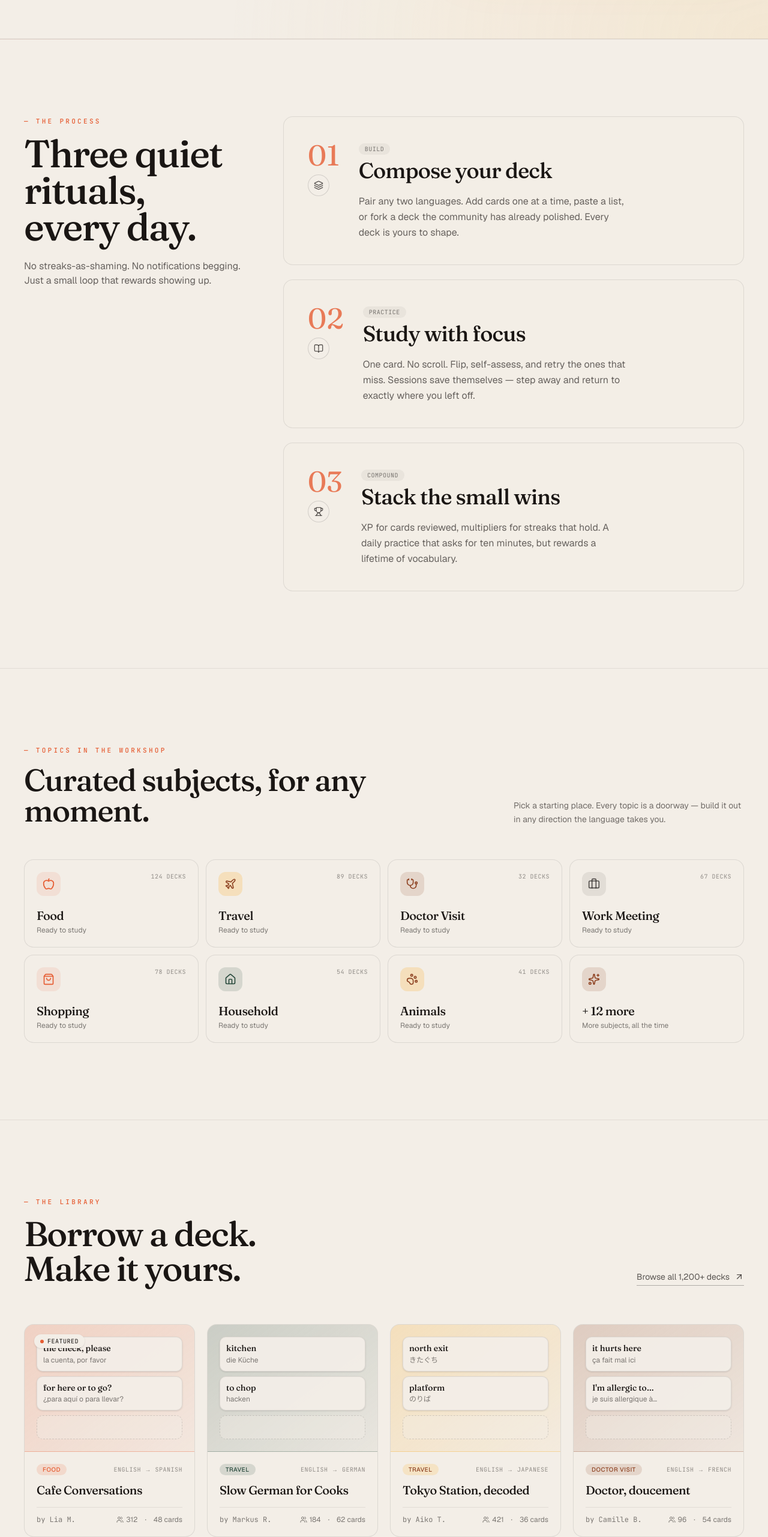
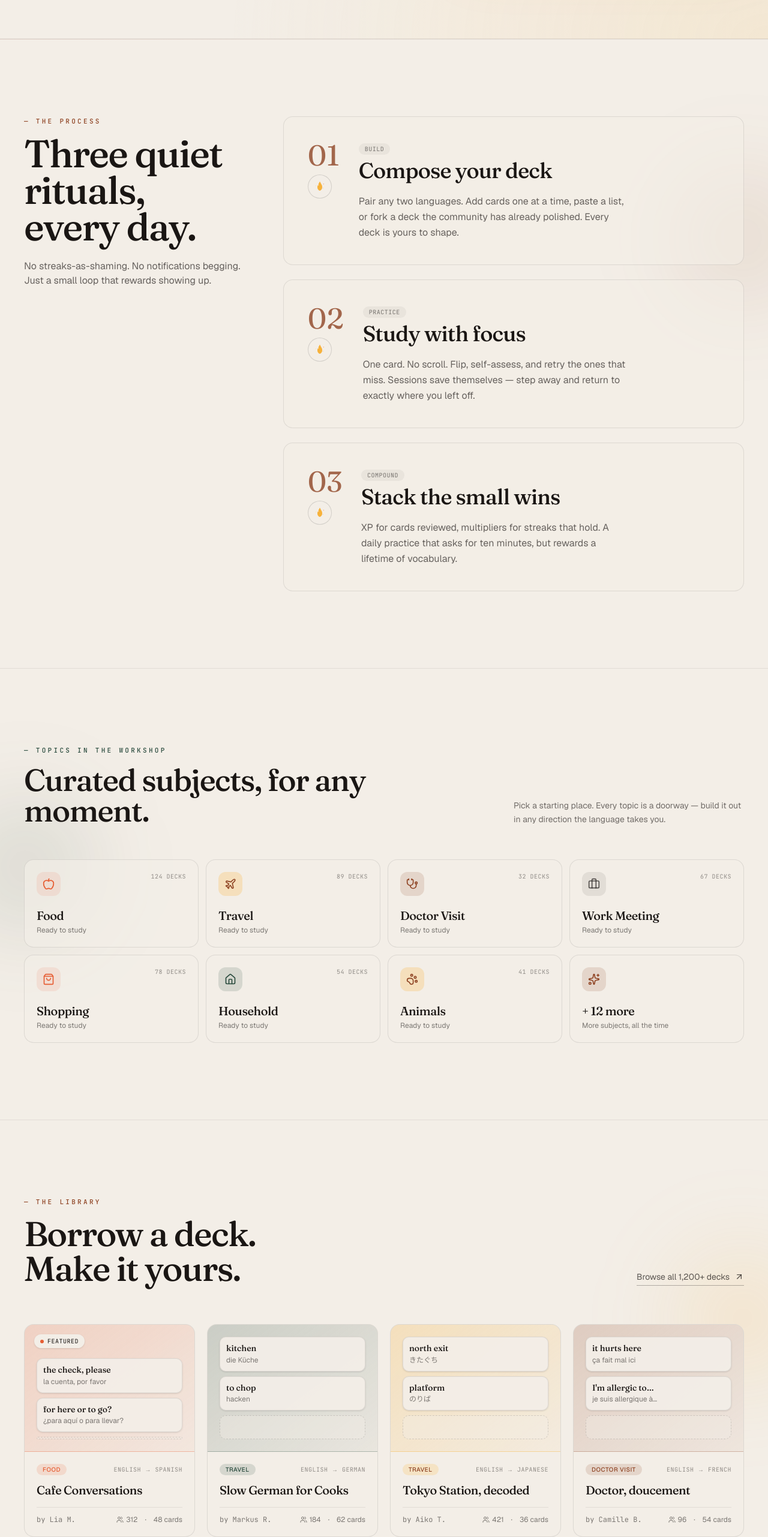
Before and after one commit to denyspupin/flashforge, a Next.js app: page / in a window 1280 px wide. Shown: the part 882-3445 px from the top of the page at 60% size. Built offline with nearby package versions, Linux system fonts and the light colour scheme.

Commit message:
Color-code landing sections by purpose

```diff
--- a/components/landing/gamification-section.tsx
+++ b/components/landing/gamification-section.tsx
@@ -20,11 +20,17 @@ export function GamificationSection() {
       id="gamification"
       className="relative border-b border-ink/8 py-24 sm:py-32"
     >
+      <div className="pointer-events-none absolute inset-0 -z-0 overflow-hidden">
+        <div
+          className="absolute -left-32 top-40 h-[380px] w-[380px] rounded-full blur-3xl"
+          style={{ background: "radial-gradient(circle, hsl(var(--ember-deep) / 0.16), transparent 70%)" }}
+        />
+      </div>
       <div className="relative mx-auto max-w-[1280px] px-6 lg:px-10">
         <div className="grid gap-16 lg:grid-cols-[1fr_1.1fr]">
           <div>
             <Reveal>
-              <div className="font-mono-tag text-[11px] font-medium uppercase tracking-[0.3em] text-ember">
+              <div className="font-mono-tag text-[11px] font-medium uppercase tracking-[0.3em] text-ember-deep">
                 — The compounding
               </div>
             </Reveal>
@@ -118,8 +124,8 @@ export function GamificationSection() {
             <Reveal delay={0.5}>
               <div className="mt-8 rounded-2xl border border-ink/10 bg-paper/70 p-6">
                 <div className="flex items-start gap-4">
-                  <div className="flex h-10 w-10 shrink-0 items-center justify-center rounded-full bg-ember/15">
-                    <Flame className="h-5 w-5 text-ember" />
+                  <div className="flex h-10 w-10 shrink-0 items-center justify-center rounded-full bg-ember-deep/15">
+                    <Flame className="h-5 w-5 text-ember-deep" />
                   </div>
                   <div>
                     <h4
@@ -259,7 +265,7 @@ function StreakRow({
 
       <div className="flex items-baseline gap-1.5">
         <span
-          className="font-display-soft text-2xl text-ember"
+          className="font-display-soft text-2xl text-ember-deep"
           style={{ fontVariationSettings: "'opsz' 144, 'SOFT' 100" }}
         >
           {mult}
--- a/components/landing/library-section.tsx
+++ b/components/landing/library-section.tsx
@@ -106,11 +106,17 @@ export function LibrarySection() {
       id="library"
       className="relative border-b border-ink/8 py-24 sm:py-32"
     >
-      <div className="mx-auto max-w-[1280px] px-6 lg:px-10">
+      <div className="pointer-events-none absolute inset-0 -z-0 overflow-hidden">
+        <div
+          className="absolute -right-32 top-40 h-[340px] w-[340px] rounded-full blur-3xl"
+          style={{ background: "radial-gradient(circle, hsl(var(--honey) / 0.2), transparent 70%)" }}
+        />
+      </div>
+      <div className="relative z-10 mx-auto max-w-[1280px] px-6 lg:px-10">
         <div className="mb-16 flex flex-col items-start justify-between gap-6 sm:flex-row sm:items-end">
           <div>
             <Reveal>
-              <div className="font-mono-tag text-[11px] font-medium uppercase tracking-[0.3em] text-ember">
+              <div className="font-mono-tag text-[11px] font-medium uppercase tracking-[0.3em] text-rust">
                 — The library
               </div>
             </Reveal>
@@ -162,7 +168,7 @@ function DeckCard({ deck }: { deck: Deck }) {
             </div>
           )}
 
-          <div className="absolute inset-0 p-5">
+          <div className={cn("absolute inset-0 p-5", deck.featured && "pt-14")}>
             <div className="flex h-full flex-col gap-2">
               {deck.preview.map((p, j) => (
                 <motion.div
--- a/components/landing/process-section.tsx
+++ b/components/landing/process-section.tsx
@@ -1,13 +1,12 @@
 "use client"
 
-import { Layers, BookOpen, Trophy } from "lucide-react"
 import { Reveal } from "./reveal"
+import { FlameMark } from "./flame-mark"
 
 const STEPS = [
   {
     n: "01",
     title: "Compose your deck",
-    icon: Layers,
     body:
       "Pair any two languages. Add cards one at a time, paste a list, or fork a deck the community has already polished. Every deck is yours to shape.",
     chip: "Build",
@@ -15,7 +14,6 @@ const STEPS = [
   {
     n: "02",
     title: "Study with focus",
-    icon: BookOpen,
     body:
       "One card. No scroll. Flip, self-assess, and retry the ones that miss. Sessions save themselves — step away and return to exactly where you left off.",
     chip: "Practice",
@@ -23,7 +21,6 @@ const STEPS = [
   {
     n: "03",
     title: "Stack the small wins",
-    icon: Trophy,
     body:
       "XP for cards reviewed, multipliers for streaks that hold. A daily practice that asks for ten minutes, but rewards a lifetime of vocabulary.",
     chip: "Compound",
@@ -36,11 +33,17 @@ export function ProcessSection() {
       id="process"
       className="relative border-b border-ink/8 py-24 sm:py-32"
     >
-      <div className="mx-auto max-w-[1280px] px-6 lg:px-10">
+      <div className="pointer-events-none absolute inset-0 -z-0 overflow-hidden">
+        <div
+          className="absolute -right-32 top-40 h-[340px] w-[340px] rounded-full blur-3xl"
+          style={{ background: "radial-gradient(circle, hsl(var(--rust) / 0.14), transparent 70%)" }}
+        />
+      </div>
+      <div className="relative z-10 mx-auto max-w-[1280px] px-6 lg:px-10">
         <div className="grid gap-12 lg:grid-cols-[1fr_2fr]">
           <div className="lg:sticky lg:top-32 lg:self-start">
             <Reveal>
-              <div className="font-mono-tag text-[11px] font-medium uppercase tracking-[0.3em] text-ember">
+              <div className="font-mono-tag text-[11px] font-medium uppercase tracking-[0.3em] text-rust">
                 — The process
               </div>
             </Reveal>
@@ -66,22 +69,19 @@ export function ProcessSection() {
 
           <div className="space-y-6">
             {STEPS.map((step, i) => {
-              const Icon = step.icon
               return (
                 <Reveal key={step.n} delay={0.1 + i * 0.08}>
-                  <article className="group relative overflow-hidden rounded-2xl border border-ink/10 bg-paper/60 p-8 transition-all hover:border-ink/20 hover:bg-paper sm:p-10">
-                    <div className="ember-glow pointer-events-none absolute -right-20 -top-20 h-48 w-48 rounded-full opacity-0 transition-opacity duration-700 group-hover:opacity-100" />
-
+                  <article className="group relative overflow-hidden rounded-2xl border border-ink/10 bg-paper/60 p-8 transition-all duration-300 hover:-translate-y-0.5 hover:border-ink/20 hover:bg-paper hover:shadow-[0_20px_40px_-20px_rgba(0,0,0,0.15)] sm:p-10">
                     <div className="relative flex flex-col gap-6 sm:flex-row sm:items-start sm:gap-8">
                       <div className="flex shrink-0 items-center gap-4 sm:flex-col sm:items-start sm:gap-2">
                         <span
-                          className="font-display-soft text-5xl text-ember/80"
+                          className="font-display-soft text-5xl text-rust/80"
                           style={{ fontVariationSettings: "'opsz' 144, 'SOFT' 100" }}
                         >
                           {step.n}
                         </span>
-                        <div className="flex h-9 w-9 items-center justify-center rounded-full border border-ink/15 bg-paper">
-                          <Icon className="h-4 w-4 text-ink/70" />
+                        <div className="flex h-10 w-10 items-center justify-center rounded-full border border-ink/15 bg-paper">
+                          <FlameMark className="h-5 w-5" />
                         </div>
                       </div>
 
--- a/components/landing/topics-section.tsx
+++ b/components/landing/topics-section.tsx
@@ -56,11 +56,17 @@ export function TopicsSection() {
       id="topics"
       className="relative border-b border-ink/8 py-24 sm:py-32"
     >
-      <div className="mx-auto max-w-[1280px] px-6 lg:px-10">
+      <div className="pointer-events-none absolute inset-0 -z-0 overflow-hidden">
+        <div
+          className="absolute -left-32 top-40 h-[340px] w-[340px] rounded-full blur-3xl"
+          style={{ background: "radial-gradient(circle, hsl(var(--forest) / 0.16), transparent 70%)" }}
+        />
+      </div>
+      <div className="relative z-10 mx-auto max-w-[1280px] px-6 lg:px-10">
         <div className="grid items-end gap-10 sm:grid-cols-[1fr_auto]">
           <div>
             <Reveal>
-              <div className="font-mono-tag text-[11px] font-medium uppercase tracking-[0.3em] text-ember">
+              <div className="font-mono-tag text-[11px] font-medium uppercase tracking-[0.3em] text-forest">
                 — Topics in the workshop
               </div>
             </Reveal>
```
